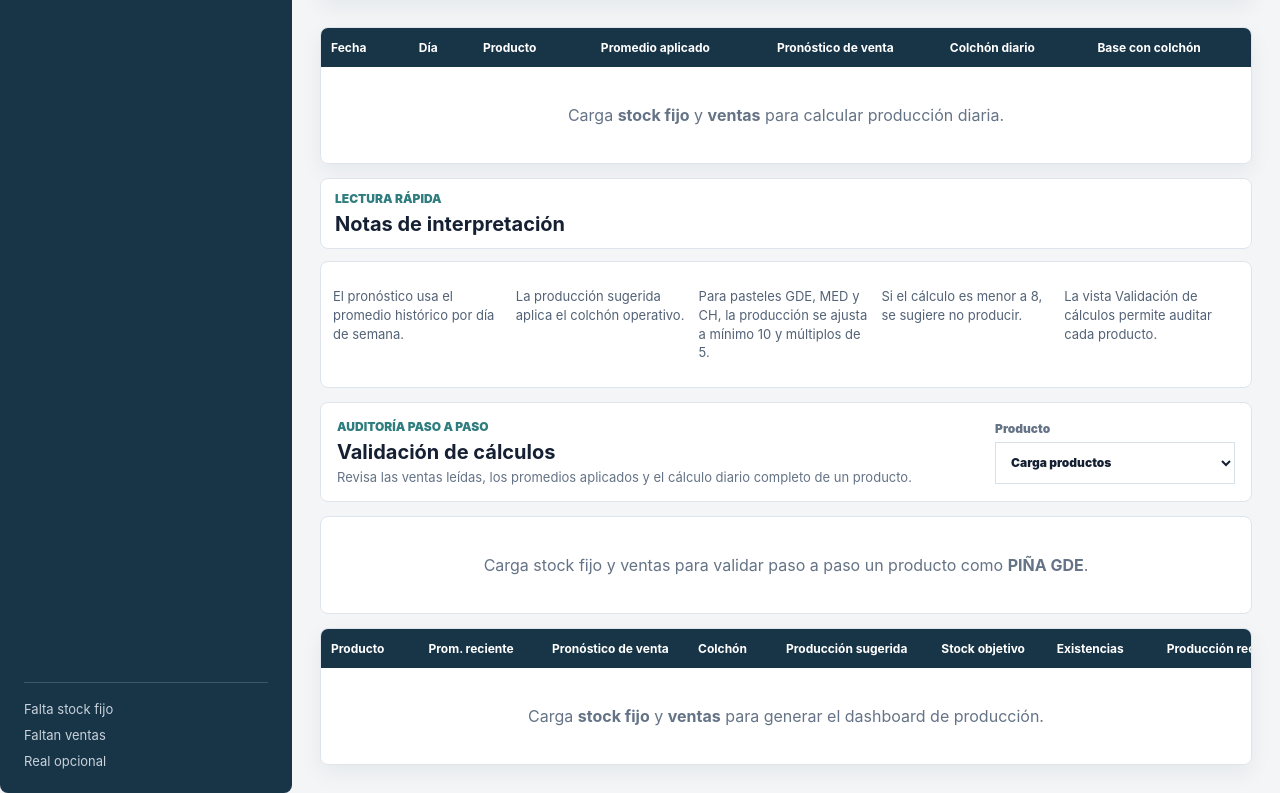
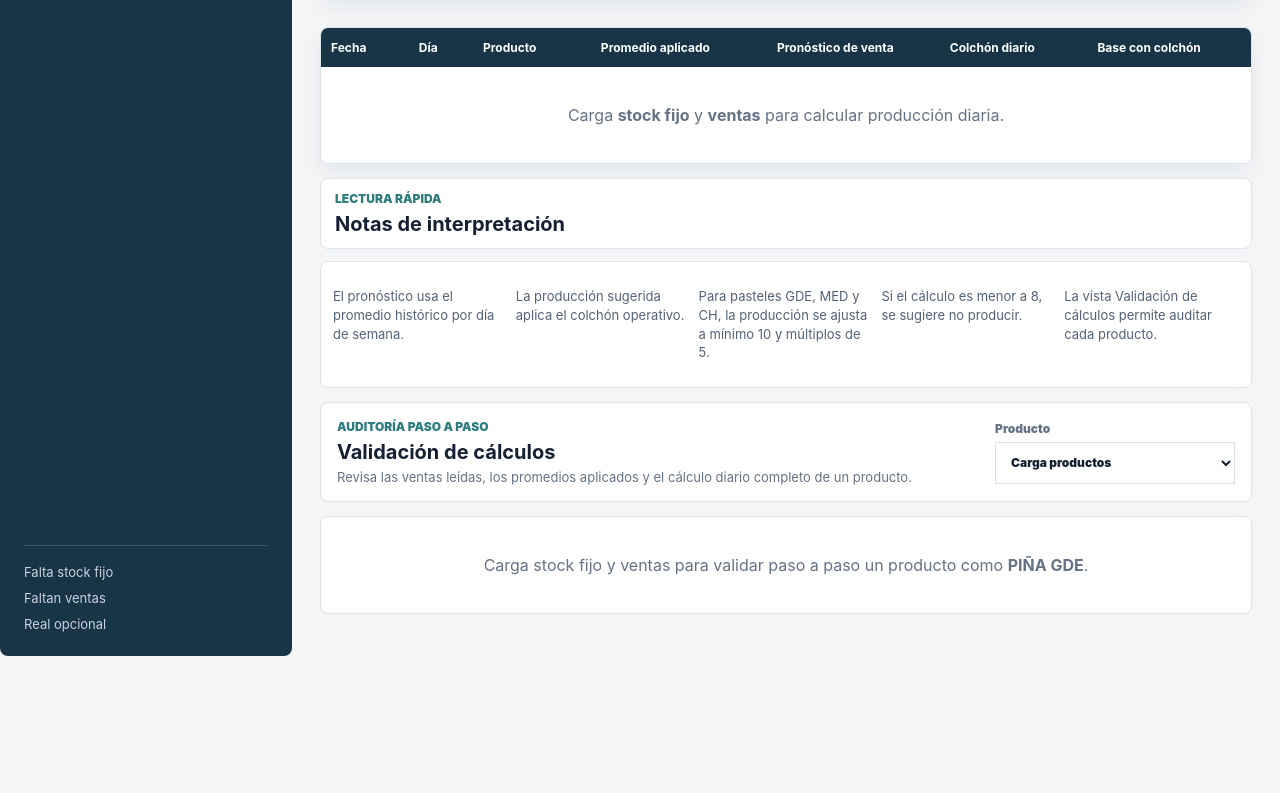
Before and after one commit to dmeza1664-eng/archivo-maestro-web, a React (Vite) app: page / in a window 1280 px wide. Shown: the part 1261-2054 px from the top of the page. After the commit the page ends 1917 px from the top, so only its background shows below. Built offline with nearby package versions, Linux system fonts and the light colour scheme.

Commit message:
tabla final

```diff
--- a/App.jsx
+++ b/App.jsx
@@ -1677,62 +1677,6 @@ function App() {
           )}
         </section>
 
-        <section className="table-card">
-          <table>
-            <thead>
-              <tr>
-                <th>Producto</th>
-                <th>Prom. reciente</th>
-                <th>Pronóstico de venta</th>
-                <th>Colchón</th>
-                <th>Producción sugerida</th>
-                <th>Stock objetivo</th>
-                <th>Existencias</th>
-                <th>Producción recomendada</th>
-                <th>Producción real</th>
-                <th>Brecha</th>
-                <th>Precisión</th>
-                <th>Estatus</th>
-              </tr>
-            </thead>
-            <tbody>
-              {filtered.map((r) => {
-                const meta = STATUS_META[r.estatus] || STATUS_META.Revisar;
-                return (
-                  <tr key={r.producto}>
-                    <td>{r.producto}</td>
-                    <td>{r.promedioReciente.toFixed(2)}</td>
-                    <td>{r.pronosticoVenta.toFixed(1)}</td>
-                    <td>{r.colchonOperativo}</td>
-                    <td>{r.produccionSugerida}</td>
-                    <td>{r.inventarioObjetivo}</td>
-                    <td>{r.sumaSucCf}</td>
-                    <td className="strong">{r.produccionRecomendada}</td>
-                    <td>{r.produccionReal}</td>
-                    <td className={r.diferenciaReal < 0 ? "negative" : r.diferenciaReal > 0 ? "positive" : ""}>
-                      {r.diferenciaReal > 0 ? "+" : ""}
-                      {formatNumber(r.diferenciaReal)}
-                    </td>
-                    <td>{r.precision === null ? "-" : formatPercent(r.precision, 0)}</td>
-                    <td>
-                      <span className={`pill ${meta.className}`}>{meta.label}</span>
-                    </td>
-                  </tr>
-                );
-              })}
-            </tbody>
-          </table>
-          {!forecast.length && (
-            <div className="empty">
-              Carga <strong>stock fijo</strong> y <strong>ventas</strong> para generar el dashboard de producción.
-            </div>
-          )}
-          {forecast.length > 0 && !filtered.length && (
-            <div className="empty">
-              No hay productos comparables con producción real. Activa <strong>mostrar productos sin dato real</strong> para revisar todo el catálogo.
-            </div>
-          )}
-        </section>
       </main>
     </div>
   );
```
